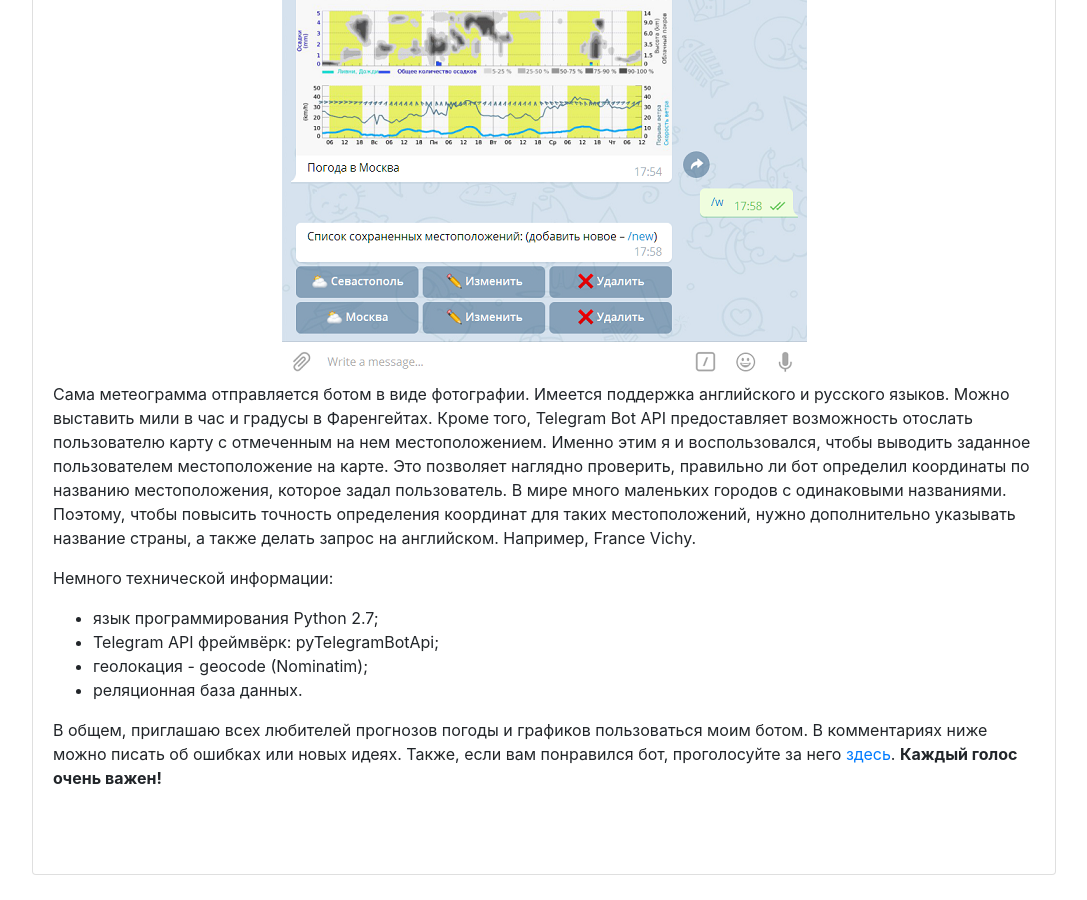
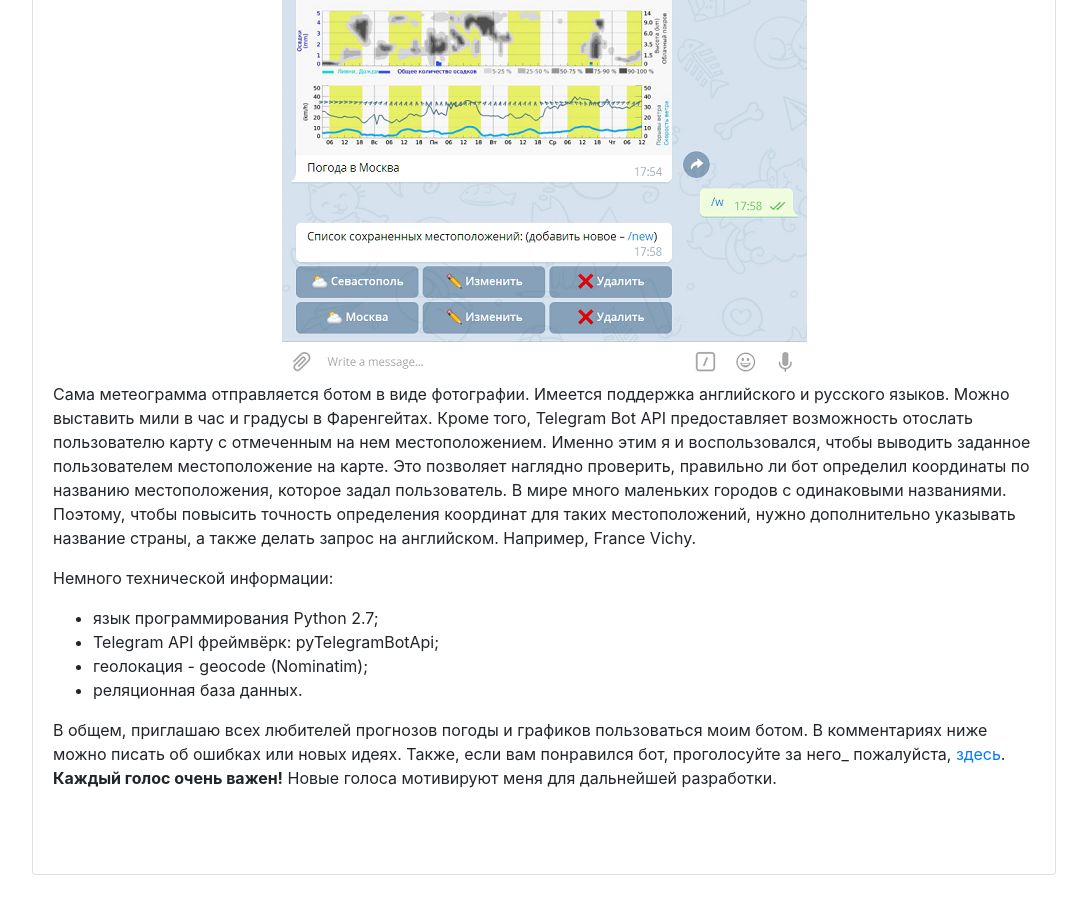
Before and after one commit to Gooman-rus/gooman-rus.github.io, a Jekyll site: the page built from _posts/2017-09-09-telegram-weather-bot.md, in a window 1280 px wide and 900 px high, scrolled down 1950 px. Shown: the whole window, without its empty margins (96-1183 px from the left). Built offline with Jekyll 4.4.1, drawn with Linux system fonts in a browser that asks for light colours; nearby versions of some CDN libraries; comment, search, counter and statistics services are not loaded.

Commit message:
Update 2017-09-09-telegram-weather-bot.md

```diff
--- a/_posts/2017-09-09-telegram-weather-bot.md
+++ b/_posts/2017-09-09-telegram-weather-bot.md
@@ -40,4 +40,4 @@ keywords: telegram, bot, chat, weather, forecast, прогноз, погоды,
 - реляционная база данных.
 
 В общем, приглашаю всех любителей прогнозов погоды и графиков пользоваться моим ботом. В комментариях ниже можно писать об ошибках или новых идеях.
-Также, если вам понравился бот, проголосуйте за него <a href="https://storebot.me/bot/thelairbot" target="_blank" title="Прогноз погоды Telegram bot - рейтинг">здесь</a>. <b>Каждый голос очень важен!</b>
+Также, если вам понравился бот, проголосуйте за него_ пожалуйста, <a href="https://storebot.me/bot/thelairbot" target="_blank" title="Прогноз погоды Telegram bot - рейтинг">здесь</a>. <b>Каждый голос очень важен!</b> Новые голоса мотивируют меня для дальнейшей разработки.
```
